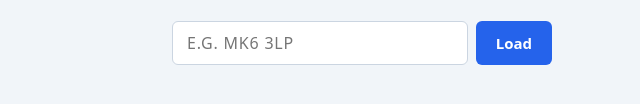
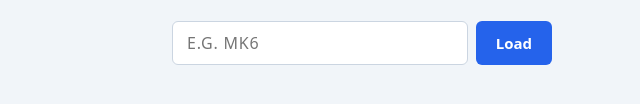
Before and after one commit to 5uperdan/playhub-scraper, a plain HTML site: page docs/upcoming.html in a window 1280 px wide. Shown: the part 444-548 px from the top of the page, 278-918 px from the left. Drawn offline with Linux system fonts and the light colour scheme.

Commit message:
add postcode example

```diff
--- a/docs/upcoming.html
+++ b/docs/upcoming.html
@@ -371,8 +371,8 @@
         </div>
 
         <form class="postcode-form" id="postcode-form">
-            <input type="text" id="postcode-input" placeholder="e.g. MK6 3LP" autocomplete="postal-code"
-                autocorrect="off" autocapitalize="characters" spellcheck="false">
+            <input type="text" id="postcode-input" placeholder="e.g. MK6" autocomplete="postal-code" autocorrect="off"
+                autocapitalize="characters" spellcheck="false">
             <button type="submit">Load</button>
         </form>
 
@@ -505,7 +505,7 @@
         }
 
         // ═══════════════════════════════════════════════════════════
-        //  CSV URL from postcode   e.g.  MK6 3LP  →  upcoming_MK6_3LP.csv
+        //  CSV URL from postcode   e.g.  MK6  →  upcoming_MK6.csv
         // ═══════════════════════════════════════════════════════════
         function csvFilename(postcode) {
             return 'upcoming_' + postcode.replace(/\s+/g, '_') + '.csv';
```
Also changed, not shown: 1 other file.
